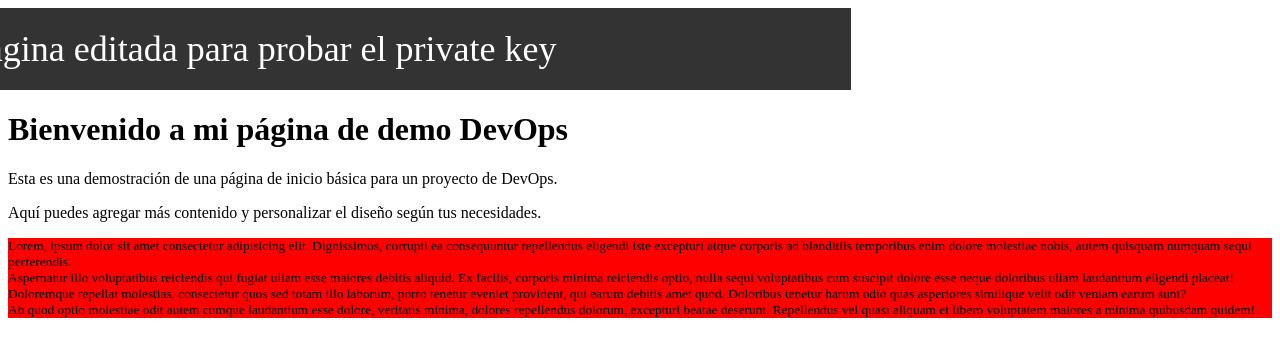
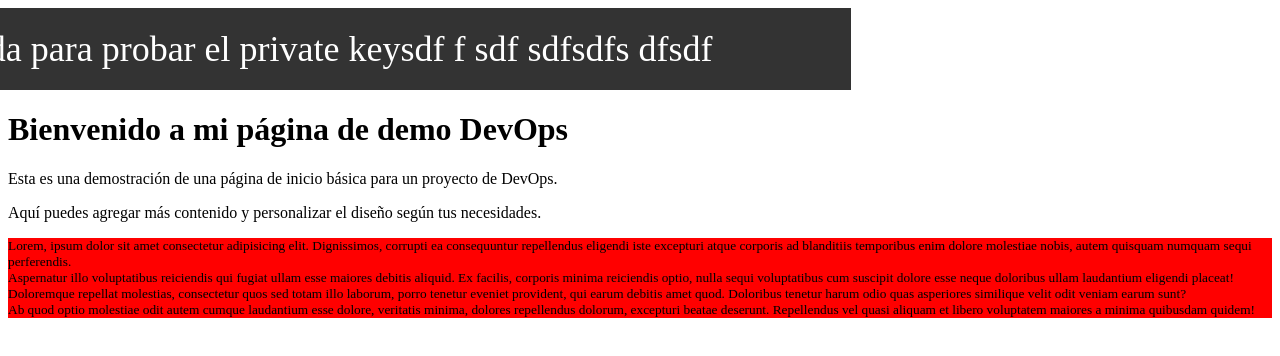
Before and after one commit to Manuel1286/pagina-web, a plain HTML site: page index.html in a window 1280 px wide. Drawn offline with Linux system fonts and the light colour scheme.

Commit message:
Update index.html

```diff
--- a/index.html
+++ b/index.html
@@ -30,7 +30,7 @@
 </head>
 <body>
   <div id="banner">
-    Hola, pagina editada para probar el private key
+    Hola, pagina editada para probar el private keysdf f sdf sdfsdfs dfsdf
   </div>
 
   <h1>Bienvenido a mi página de demo DevOps</h1>
```
